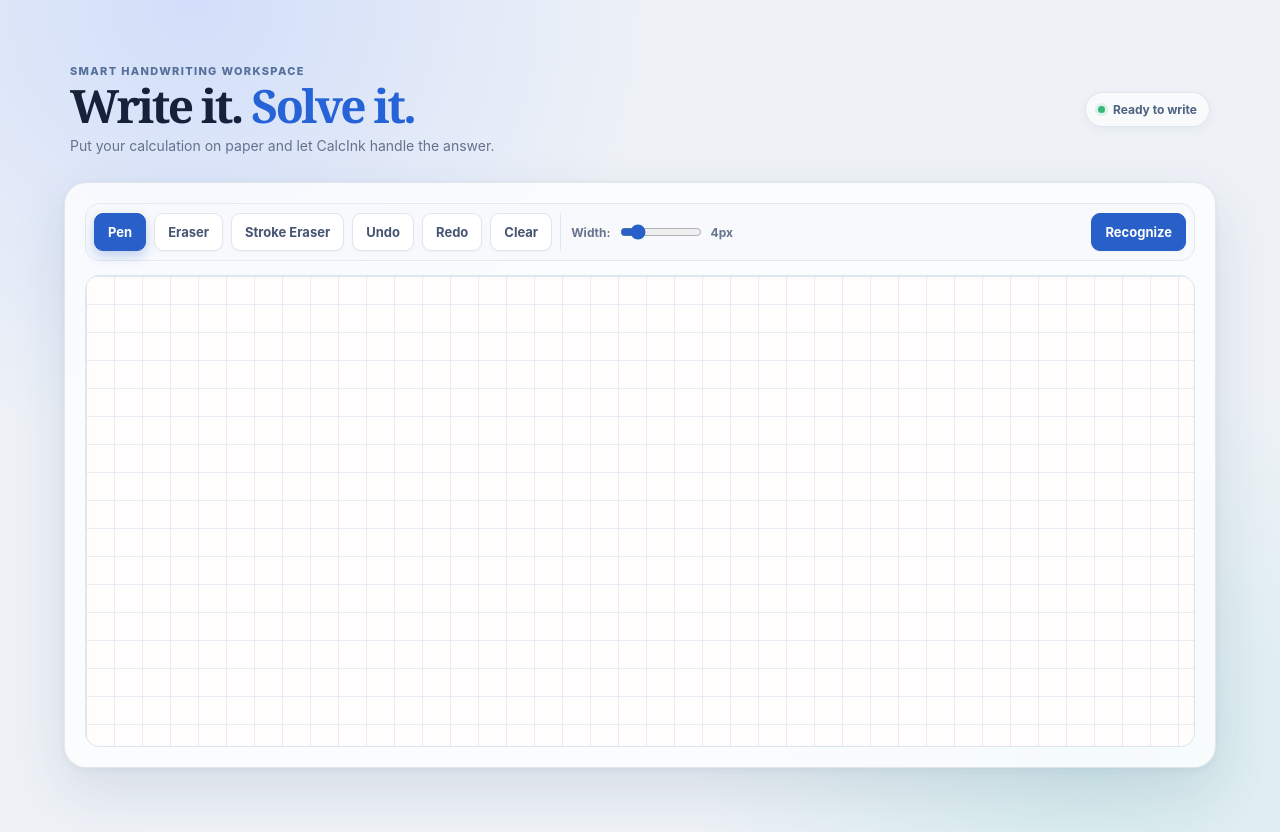
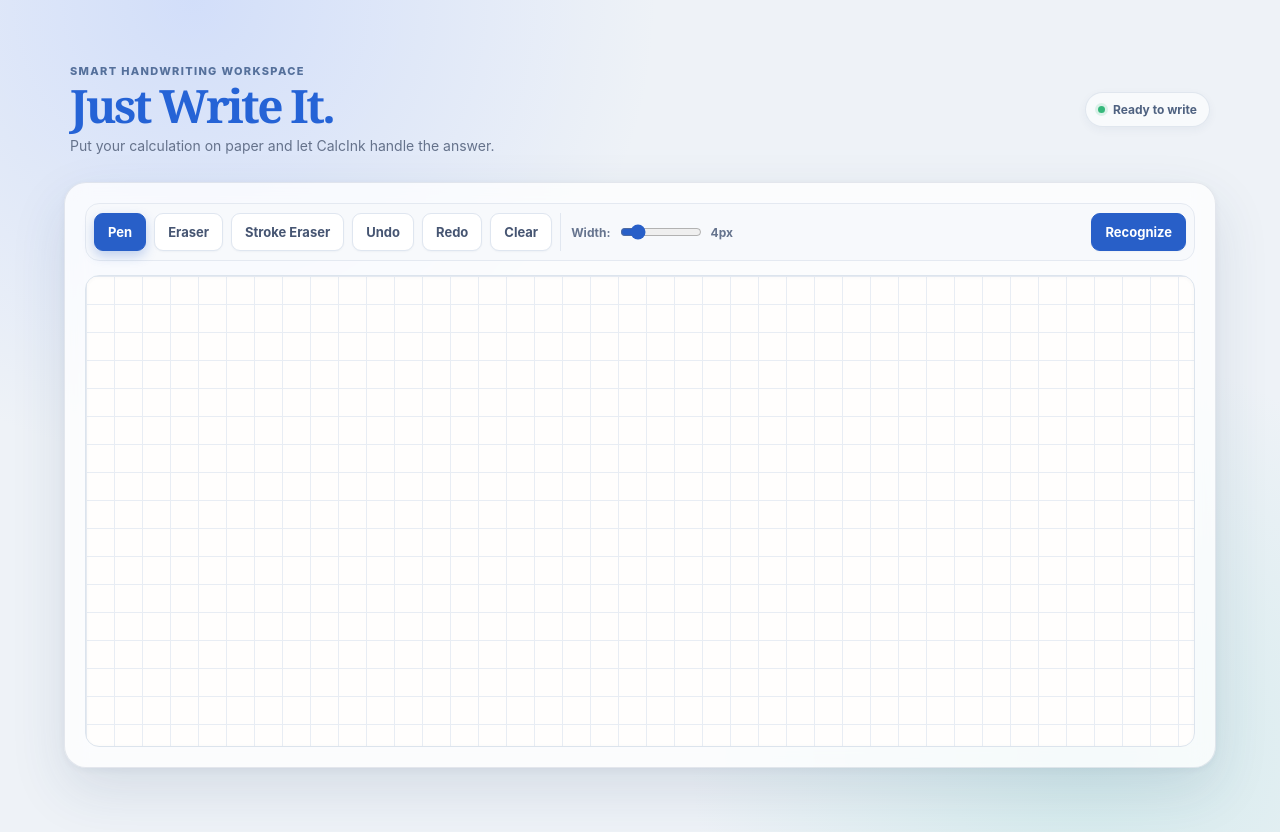
Before and after one commit to nkmeenaa/BootCamp, a React (Vite) app in the folder calcink/: page / in a window 1280 px wide. Built offline with nearby package versions, Linux system fonts and the light colour scheme.

Commit message:
Update App.jsx

```diff
--- a/calcink/src/App.jsx
+++ b/calcink/src/App.jsx
@@ -8,7 +8,7 @@
         <header className="app-header">
           <div>
             <p className="eyebrow">Smart handwriting workspace</p>
-            <h1>Write it. <span>Solve it.</span></h1>
+            <h1><span>Just Write It.</span></h1>
             <p className="subtitle">Put your calculation on paper and let CalcInk handle the answer.</p>
           </div>
           <div className="header-status">
```
